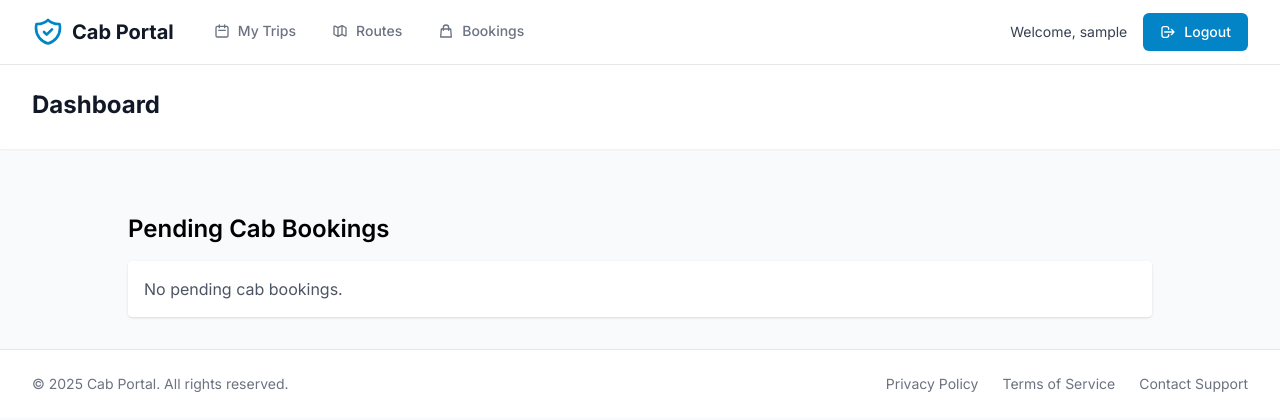
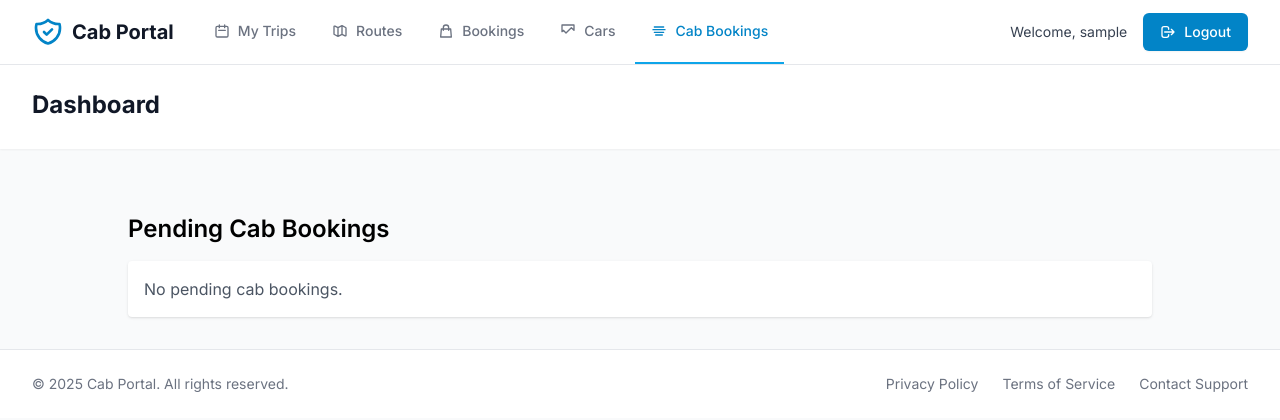
Before and after one commit to Ashutosh1910/cabportal, a Django app: page /vendor-cab-bookings/ in a window 1280 px wide. Shown: the top 420 px of the page. Run offline with Django 4.2, Linux system fonts and the light colour scheme; a user stored in the database is signed in; tables that the repository leaves empty hold one stand-in row (values such as "Sample post"); some libraries are stand-ins or nearby versions.

Commit message:
added cab flow3

```diff
--- a/main/templates/main/base.html
+++ b/main/templates/main/base.html
@@ -317,6 +317,32 @@
                                 </svg>
                                 Bookings
                             </a>
+                            {% if user.is_authenticated and user.vendor_profile %}
+                            <a href="{% url 'manage_cars' %}"
+                               class="px-4 py-2 inline-flex items-center border-b-2 text-sm font-medium
+                                    {% if request.resolver_match.url_name == 'manage_cars' %}
+                                        border-primary-500 text-primary-600
+                                    {% else %}
+                                        border-transparent text-gray-500 hover:border-gray-300 hover:text-gray-700
+                                    {% endif %}">
+                                <svg class="mr-2 h-4 w-4" fill="none" stroke="currentColor" viewBox="0 0 24 24">
+                                    <path stroke-linecap="round" stroke-linejoin="round" stroke-width="2" d="M3 13l2-2 4 4 8-8 4 4V3H3z" />
+                                </svg>
+                                Cars
+                            </a>
+                            <a href="{% url 'vendor_cab_bookings' %}"
+                               class="px-4 py-2 inline-flex items-center border-b-2 text-sm font-medium
+                                    {% if request.resolver_match.url_name == 'vendor_cab_bookings' %}
+                                        border-primary-500 text-primary-600
+                                    {% else %}
+                                        border-transparent text-gray-500 hover:border-gray-300 hover:text-gray-700
+                                    {% endif %}">
+                                <svg class="mr-2 h-4 w-4" fill="none" stroke="currentColor" viewBox="0 0 24 24">
+                                    <path stroke-linecap="round" stroke-linejoin="round" stroke-width="2" d="M3 10h18M5 6h14M5 14h14M7 18h10" />
+                                </svg>
+                                Cab Bookings
+                            </a>
+                            {% endif %}
                         </div>
                     </div>
                     <div class="hidden md:ml-6 md:flex md:items-center">
--- a/main/templates/main/vendor_cab_bookings.html
+++ b/main/templates/main/vendor_cab_bookings.html
@@ -14,6 +14,15 @@
           <div class="text-sm text-gray-600">Pickup Time: {{ booking.pickup_time }}</div>
         </div>
         <div class="flex items-center space-x-2">
+          {% if booking.status %}
+            {% if booking.status == 'CONFIRMED' %}
+              <span class="inline-flex items-center px-2 py-1 rounded text-xs font-semibold bg-green-100 text-green-800">{{ booking.get_status_display }}</span>
+            {% elif booking.status == 'CANCELLED' %}
+              <span class="inline-flex items-center px-2 py-1 rounded text-xs font-semibold bg-red-100 text-red-800">{{ booking.get_status_display }}</span>
+            {% else %}
+              <span class="inline-flex items-center px-2 py-1 rounded text-xs font-semibold bg-yellow-100 text-yellow-800">{{ booking.get_status_display }}</span>
+            {% endif %}
+          {% endif %}
           <a href="{% url 'confirm_cab_booking' booking.id %}" class="px-3 py-2 bg-blue-600 text-white rounded">Confirm</a>
         </div>
       </div>
```
